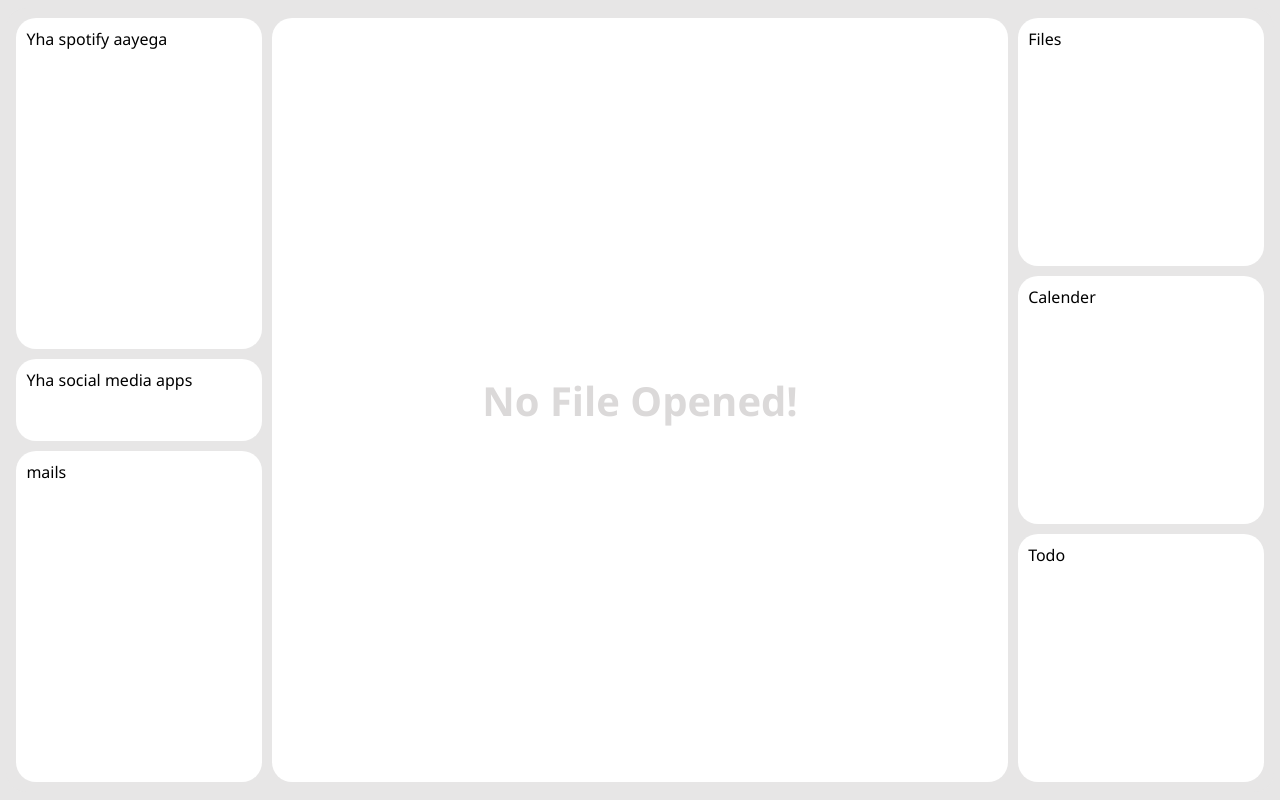
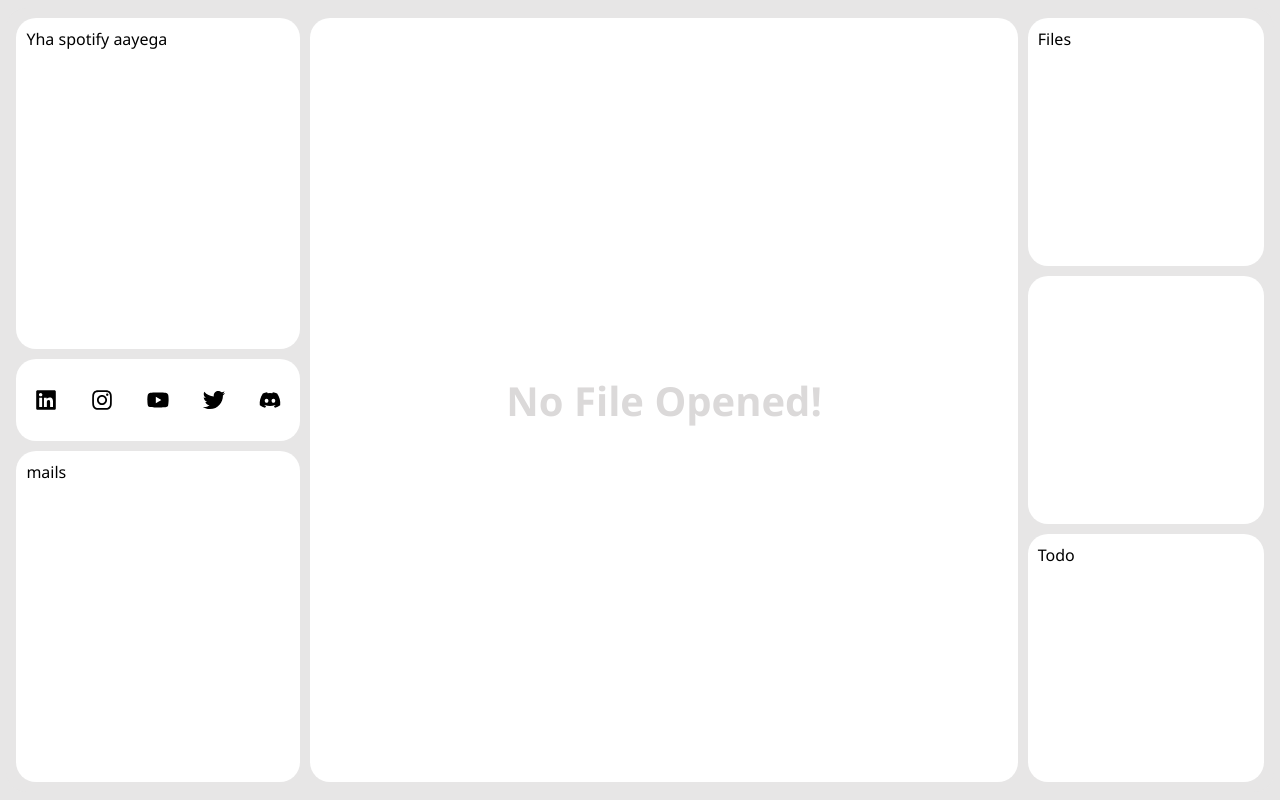
Before and after one commit to RishabhDotasara/ECELL-WEBOPS, a React (Create React App) app: page / in a window 1280 px wide. Built offline with nearby package versions, Linux system fonts and the light colour scheme.

Commit message:
social media panel done!

```diff
--- a/src/App.css
+++ b/src/App.css
@@ -68,11 +68,27 @@
 {
   flex: 0.1;
   border-radius: 20px;
-  padding: 10px;
+  padding: 10px 12px;
   background: var(--comp-color);
+  display: flex;
+  gap: 20px;
+  align-items: center;
+  justify-content: space-around;
 }
 
-.main-container .ent-panel .todo-panel
+.main-container .ent-panel .social-media-panel .sm-links
+{
+  padding: 5px 10px;
+  /* border-radius: 50%; */
+  display: flex;
+  background-color: transparent;
+  cursor: pointer;
+  transform: scale(1.4);
+  align-items: center;
+  justify-content: center;
+}
+
+.main-container .ent-panel .mails-panel
 {
   flex: 0.5;
   border-radius: 20px;
@@ -140,7 +156,7 @@
   background: var(--comp-color);
 }
 
-.main-container .work-panel .mails-panel
+.main-container .work-panel .todo-panel
 {
   flex: 0.5;
   border-radius: 20px;
@@ -154,4 +170,5 @@
   border-radius: 20px;
   padding: 10px;
   background: var(--comp-color);
+  /* color: black; */
 }
--- a/src/components/MainContainer.js
+++ b/src/components/MainContainer.js
@@ -1,4 +1,7 @@
 import React, { useState } from "react";
+
+import SocialMedia from "./SocialMedia";
+
 
 export default function MainContainer() {
   const [file, setFile] = useState(-1);
@@ -7,22 +10,26 @@ export default function MainContainer() {
       <div className="ent-panel">
         {/* <div className="header">Entertainment</div> */}
         <div className="spotify-panel">Yha spotify aayega</div>
-        <div className="social-media-panel">Yha social media apps</div>
-        <div className="todo-panel">mails</div>
+        <div className="social-media-panel">
+            <SocialMedia/>
+        </div>
+        <div className="mails-panel">mails</div>
       </div>
       <div className="working-area">
-        {file!= -1 && (<div>
-          <h1>This is the working area</h1>
-        </div>)}
-        {file==-1 && (<span className="filler">
-          No File Opened!
-        </span>)}
+        {file !== -1 && (
+          <div>
+            <h1>This is the working area</h1>
+          </div>
+        )}
+        {file === -1 && <span className="filler">No File Opened!</span>}
       </div>
       <div className="work-panel">
         {/* <div className="header">Work</div> */}
         <div className="files-panel">Files</div>
-        <div className="mails-panel">Calender</div>
-        <div className="calender-panel">Todo</div>
+        <div className="calender-panel">
+
+        </div>
+        <div className="todo-panel">Todo</div>
       </div>
     </div>
   );
--- /dev/null
+++ b/src/components/SocialMedia.js
@@ -0,0 +1,28 @@
+
+import React from "react";
+import { FaDiscord, FaInstagram, FaLinkedin, FaTwitter, FaYoutube } from "react-icons/fa";
+
+
+export default function SocialMedia() {
+  return (
+    <>
+      <span className="sm-links">
+        <FaLinkedin style={{backgroundColor:"white"}}/>
+      </span>
+      <span className="sm-links">
+        <FaInstagram style={{backgroundColor:"white"}}/>
+      </span>
+      <span className="sm-links">
+        <FaYoutube style={{backgroundColor:"white"}}/>
+      </span>
+      <span className="sm-links">
+        <FaTwitter style={{backgroundColor:"white"}}/>
+      </span>
+      <span className="sm-links">
+        <FaDiscord style={{backgroundColor:"white"}}/>
+      </span>
+
+
+    </>
+  );
+}
```
Also changed, not shown: package.json (+8 -0 lines), src/components/Calender.js (added, +12 -0 lines), 1 other file (tests, documents, lock files or other folders).
